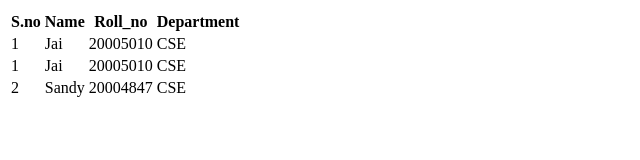
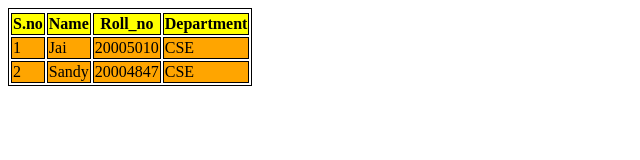
Before and after one commit to Jai-jayapalan/tables-form, a plain HTML site: page index.html in a window 1280 px wide. Shown: the whole page, without its empty margins (0-640 px from the left). Drawn offline with Linux system fonts and the light colour scheme.

Commit message:
style added

```diff
--- a/assests/css/style.css
+++ b/assests/css/style.css
@@ -1 +1,9 @@
-/*  */
+.container, th, td {
+    border: 1px solid black;
+}
+th{
+    background-color: yellow;
+}
+td{
+    background-color: orange;
+}
--- a/index.html
+++ b/index.html
@@ -5,22 +5,17 @@
     <meta http-equiv="X-UA-Compatible" content="IE=edge">
     <meta name="viewport" content="width=device-width, initial-scale=1.0">
     <title>Table</title>
+    <link rel="stylesheet" href="assests/css/style.css" />
 </head>
 <body>
     <!-- table form -->
-    <table>
+    <table class="container">
         <tr>
             <tr>
                 <th>S.no</th>
                 <th>Name</th>
                 <th>Roll_no</th>
                 <th>Department</th>
-            </tr>
-            <tr>
-                <td>1</td>
-                <td>Jai</td>
-                <td>20005010</td>
-                <td>CSE</td>
             </tr>
             <tr>
                 <td>1</td>
```
